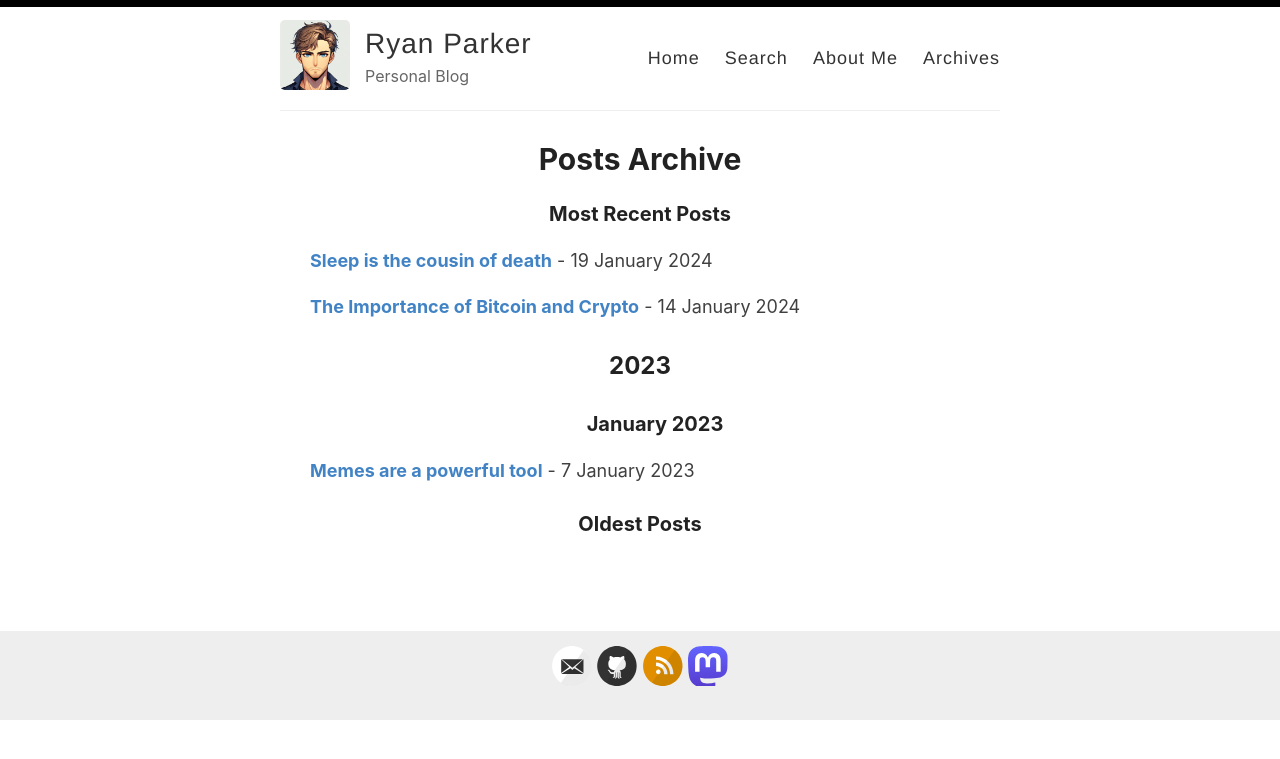
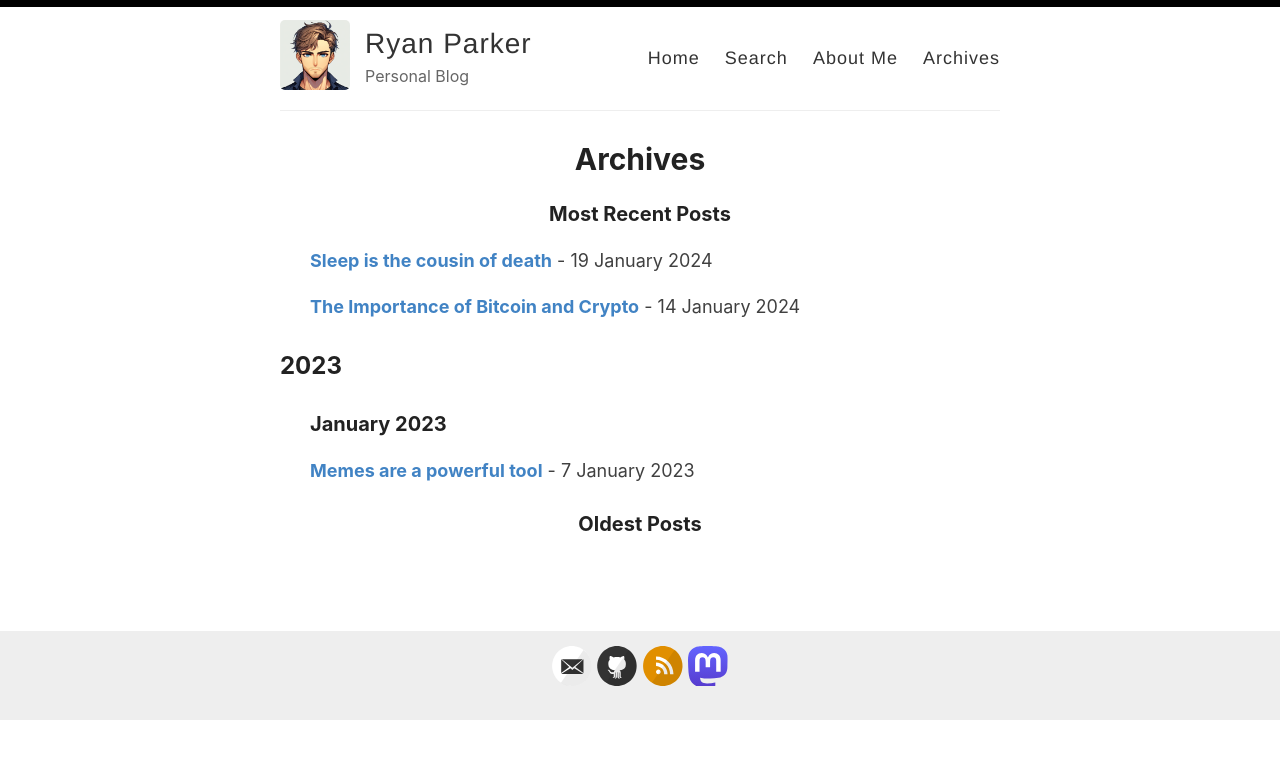
Before and after one commit to ryanparkr/ryanparkr.github.io, a Jekyll site: the page built from _pages/archive.md, in a window 1280 px wide. Shown: the top 759 px of the page. Built offline with Jekyll 4.4.1, drawn with Linux system fonts in a browser that asks for light colours.

Commit message:
Update archive.md

```diff
--- a/_pages/archive.md
+++ b/_pages/archive.md
@@ -1,7 +1,7 @@
 ---
 layout: page
 permalink: /archive/
-title: Posts Archive
+title: Archives
 ---
 
 
@@ -18,11 +18,11 @@ title: Posts Archive
           {% capture nyear %}{{ post.next.date | date: '%Y' }}{% endcapture %}
           {% if year != nyear %}
       </ul>
-      <h2 style="text-align:center;">{{ post.date | date: '%Y' }}</h2>
+      <h2 style="text-align:left;">{{ post.date | date: '%Y' }}</h2>
       <ul class="past">
           {% endif %}
           {% if month != nmonth %}
-          <h3 style="text-align:center;">{{ post.date | date: '%B %Y' }}</h3>
+          <h3 style="text-align:left;">{{ post.date | date: '%B %Y' }}</h3>
           {% endif %}
           {% endunless %}
           <p><b><a href="{{ site.baseurl }}{{ post.url }}">{% if post.title and post.title != "" %}{{post.title}}{% else %}{{post.excerpt |strip_html}}{%endif%}</a></b> - {% if post.date and post.date != "" %}{{ post.date | date: "%e %B %Y" }}{%endif%}</p>
```
